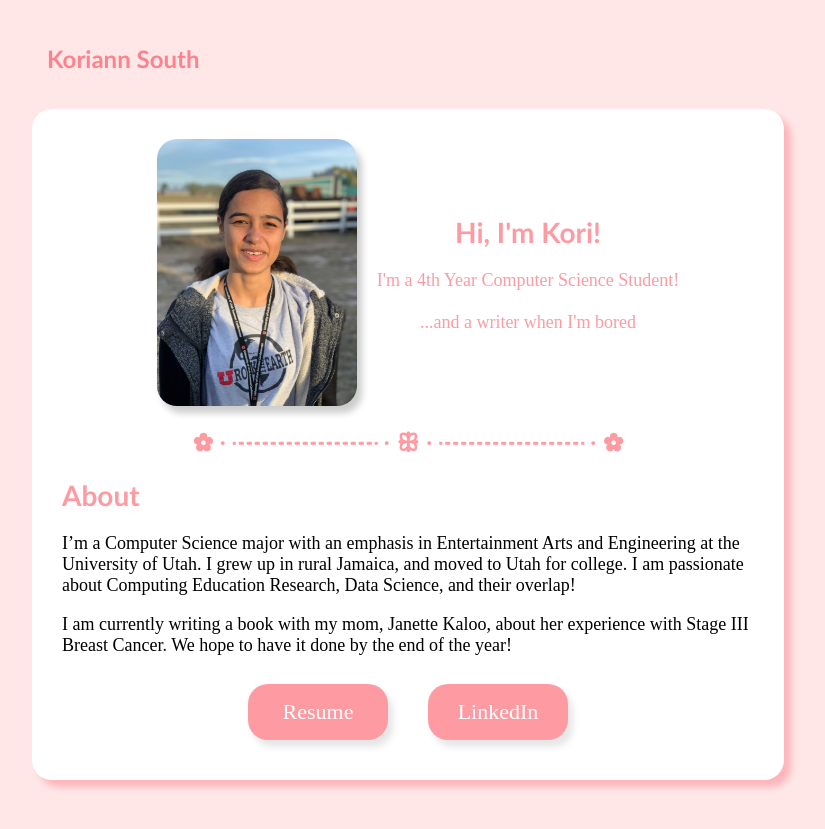
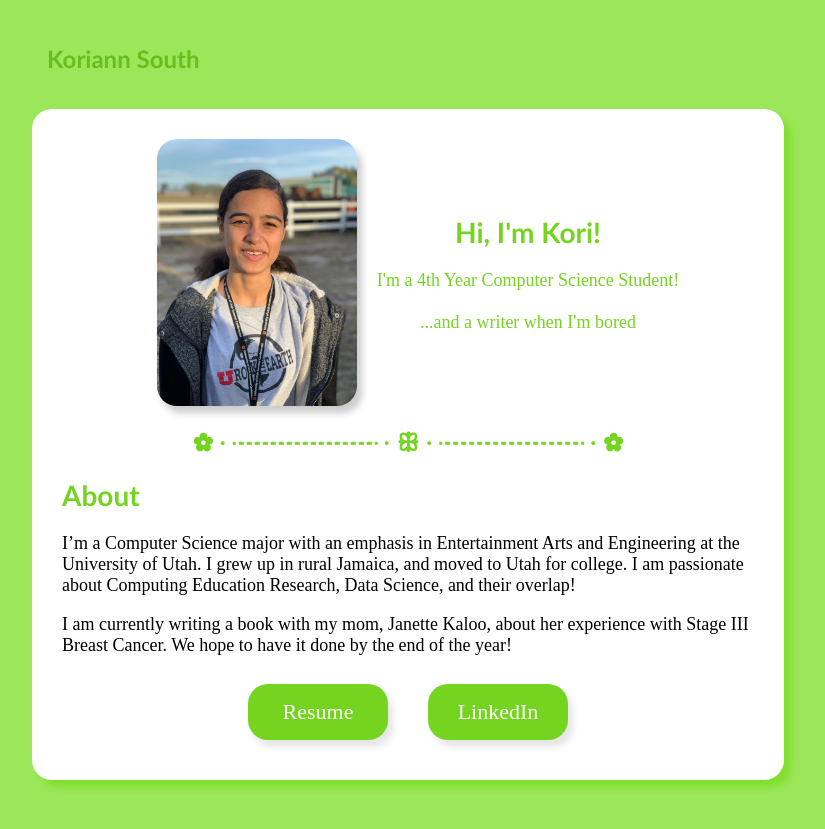
Before and after one commit to KVSRoyal/KVSRoyal.github.io, a Jekyll site: the page built from index.md, in a window 1280 px wide. Shown: the top 829 px of the page, without its empty margins (232-1057 px from the left). Built offline with Jekyll 4.4.1, drawn with Linux system fonts in a browser that asks for light colours.

Commit message:
Update variables.scss

```diff
--- a/_sass/variables.scss
+++ b/_sass/variables.scss
@@ -5,8 +5,9 @@ $teal: #47c7b5 !default;
 $cream: #ebdbba !default;
 $salmon: #fe9ba2 !default;
 $hot-pink: #fb5578 !default;
+$snot-green: #74d420 !default;
 
-$main-color: $salmon;
+$main-color: $snot-green;
 $background: lighten($main-color, 15%);
 $nav-color: darken($main-color, 5%);
 $nav-highlight-color: darken($main-color, 50%);
```
